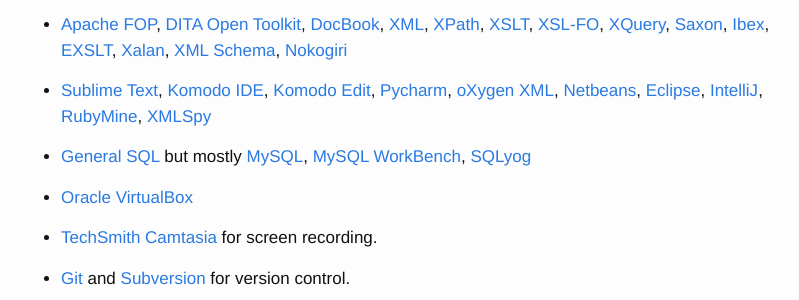
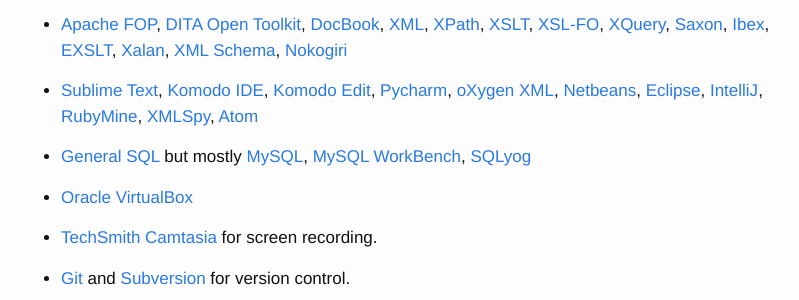
Before and after one commit to slurpcode/beast, a Jekyll site: the page built from about.md, in a window 1280 px wide and 900 px high, scrolled down 433 px. Shown: the part 153-453 px from the top of the window, without its empty margins (239-1038 px from the left). Built offline with Jekyll 4.4.1, drawn with Linux system fonts in a browser that asks for light colours.

Commit message:
Update about.md

```diff
--- a/about.md
+++ b/about.md
@@ -59,7 +59,8 @@ https://netbeans.org/){:target="_blank"}, [Eclipse](
 https://www.eclipse.org/){:target="_blank"}, [IntelliJ](
 https://www.jetbrains.com/idea/){:target="_blank"}, [RubyMine](
 https://www.jetbrains.com/ruby/){:target="_blank"}, [XMLSpy](
-http://www.altova.com/xmlspy.html){:target="_blank"}
+http://www.altova.com/xmlspy.html){:target="_blank"}, [Atom](
+https://atom.io/){:target="_blank"}
 
 - [General SQL](https://en.wikipedia.org/wiki/SQL){:target="_blank"} but mostly [MySQL](
 https://en.wikipedia.org/wiki/SQL){:target="_blank"}, [MySQL WorkBench](
```
